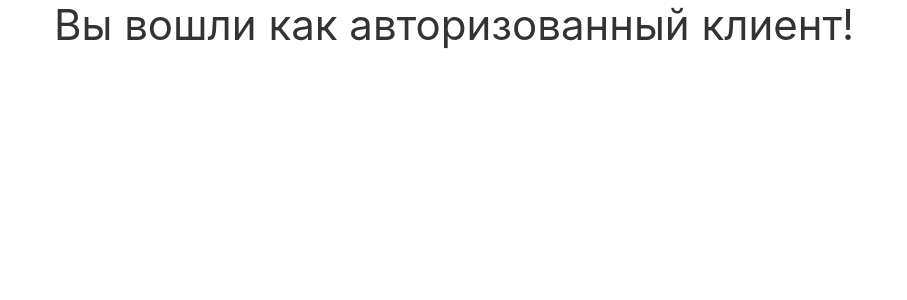
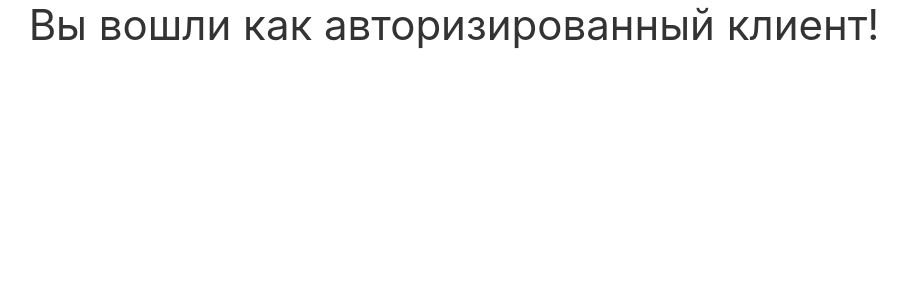
Before and after one commit to fake-stmz/dem-exam-practice, a Django app: template dem_exam_practice/shoes_market/templates/index_client.html in a window 1280 px wide. Shown: the part 80-380 px from the top of the page, without its empty margins (186-1093 px from the left). Run offline with Django 4.2, Linux system fonts and the light colour scheme; the template is opened without the code that fills it, so the values that code supplies are empty; some libraries are stand-ins or nearby versions.

```diff
--- a/dem_exam_practice/shoes_market/templates/index_client.html
+++ b/dem_exam_practice/shoes_market/templates/index_client.html
@@ -1,3 +1,3 @@
 {% extends "index.html" %}
 
-{% block role %}авторизованный клиент{% endblock %}
+{% block role %}авторизированный клиент{% endblock %}
--- a/dem_exam_practice/shoes_market/views.py
+++ b/dem_exam_practice/shoes_market/views.py
@@ -10,7 +10,7 @@ def index(request):
 
     current_user = request.user
 
-    if current_user.groups.filter(name="Авторизованный клиент").exists():
+    if current_user.groups.filter(name="Авторизированный клиент").exists():
         return render(request, "index_client.html")
 
     if current_user.groups.filter(name="Менеджер").exists():
```
